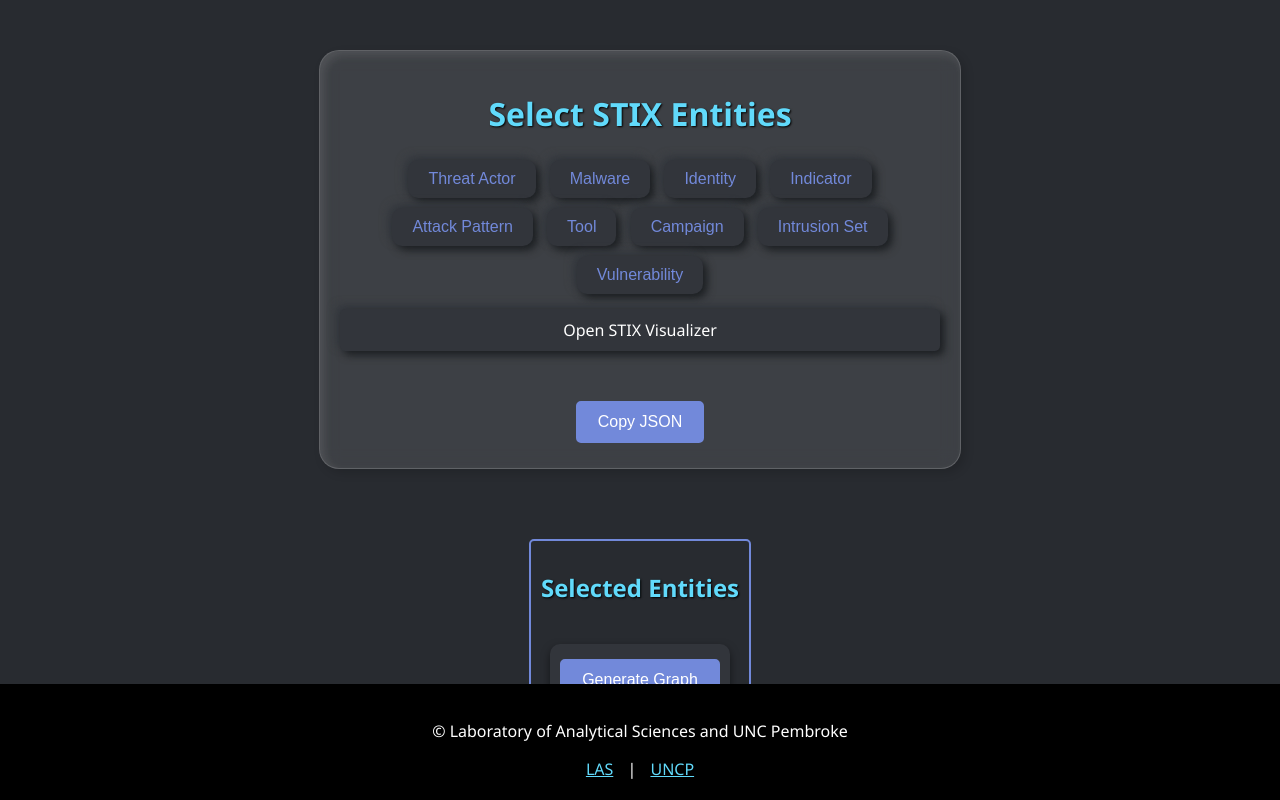
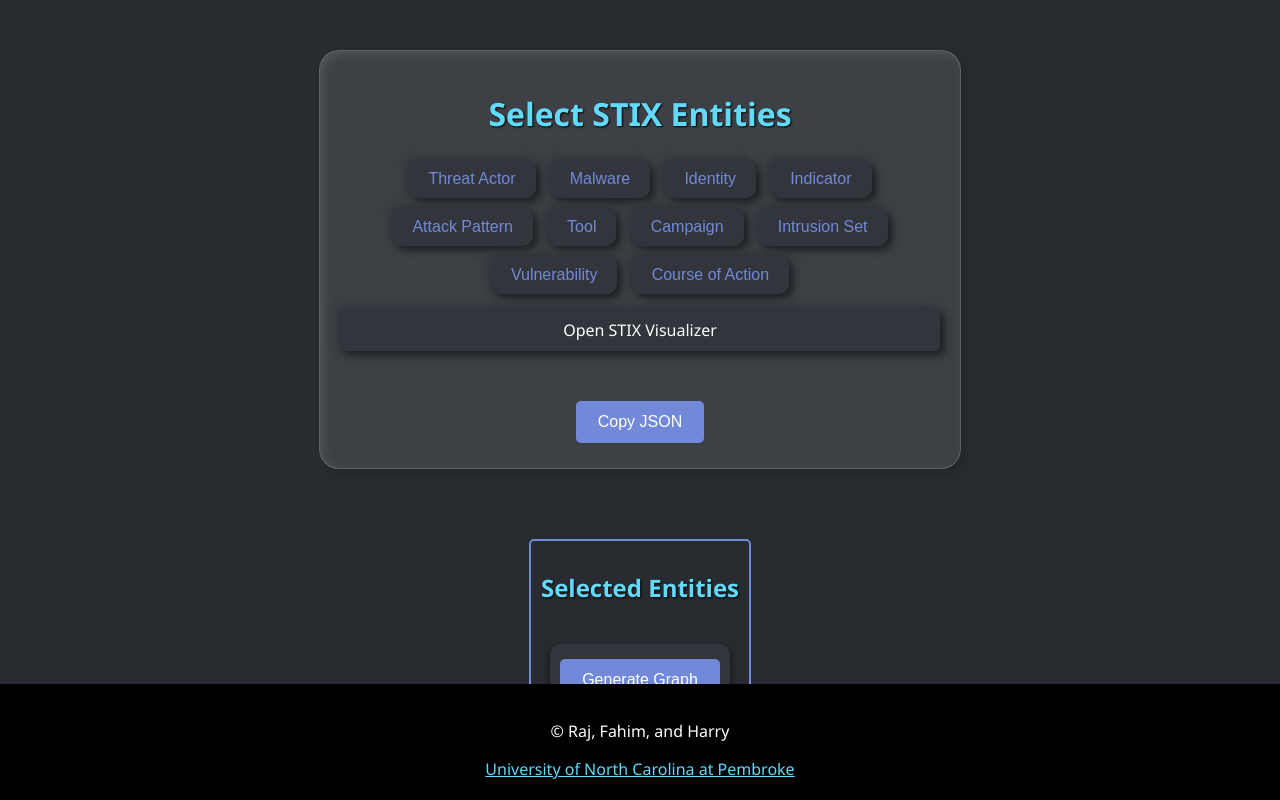
Before and after one commit to tanzimulalam/Synthetica, a Flask app: page /select-objects in a window 1280 px wide. Run offline with Flask 3, Linux system fonts and the light colour scheme.

Commit message:
something

```diff
--- a/relationship_builder.py
+++ b/relationship_builder.py
@@ -11,7 +11,8 @@ relationship_map = {
     "intrusion-set": {"campaign": ["part-of"], "threat-actor": ["attributed-to"]},
     "vulnerability": {"malware": ["exploits"]},
     "attack-pattern": {"malware": ["delivers"],"identity": ["targets"], "vulnerability": ["targets"],"tool": ["uses"] },
-    "tool": {"threat-actor": ["uses"], "malware": ["uses"]}
+    "tool": {"threat-actor": ["uses"], "malware": ["uses"]},
+    "course-of-action" : {"indicator" : ["investigates"],  "observed-data" : ["based-on"], "indicator" : ["mitigates"], "attack-pattern" : ["mitigates"], "malware" : ["remediates"], "vulnerability" : ["remediates"], "tool" : ["mitigates"]}
 }
 
 
--- a/templates/select_objects.html
+++ b/templates/select_objects.html
@@ -19,6 +19,7 @@
             <button type="button" class="stix-object" data-object="campaign">Campaign</button>
             <button type="button" class="stix-object" data-object="intrusion-set">Intrusion Set</button>
             <button type="button" class="stix-object" data-object="vulnerability">Vulnerability</button>
+            <button type="button" class="stix-object" data-object= "course-of-action">Course of Action</button>
             <a href="https://oasis-open.github.io/cti-stix-visualization/" target="_blank" class="stix-visualizer-button">Open STIX Visualizer</a>
         </div>
             <button id="copy-json" type="button">Copy JSON</button>
@@ -34,8 +35,8 @@
     </div>
 
     <footer>
-        <p>© Laboratory of Analytical Sciences and UNC Pembroke</p>
-        <a href="https://ncsu-las.org/">LAS</a> | <a href="https://www.uncp.edu">UNCP</a>
+        <p>© Raj, Fahim, and Harry</p>
+        <a href="https://www.uncp.edu">University of North Carolina at Pembroke</a>
     </footer>
 
     <script src="{{ url_for('static', filename='js/select_objects.js') }}"></script>
```
